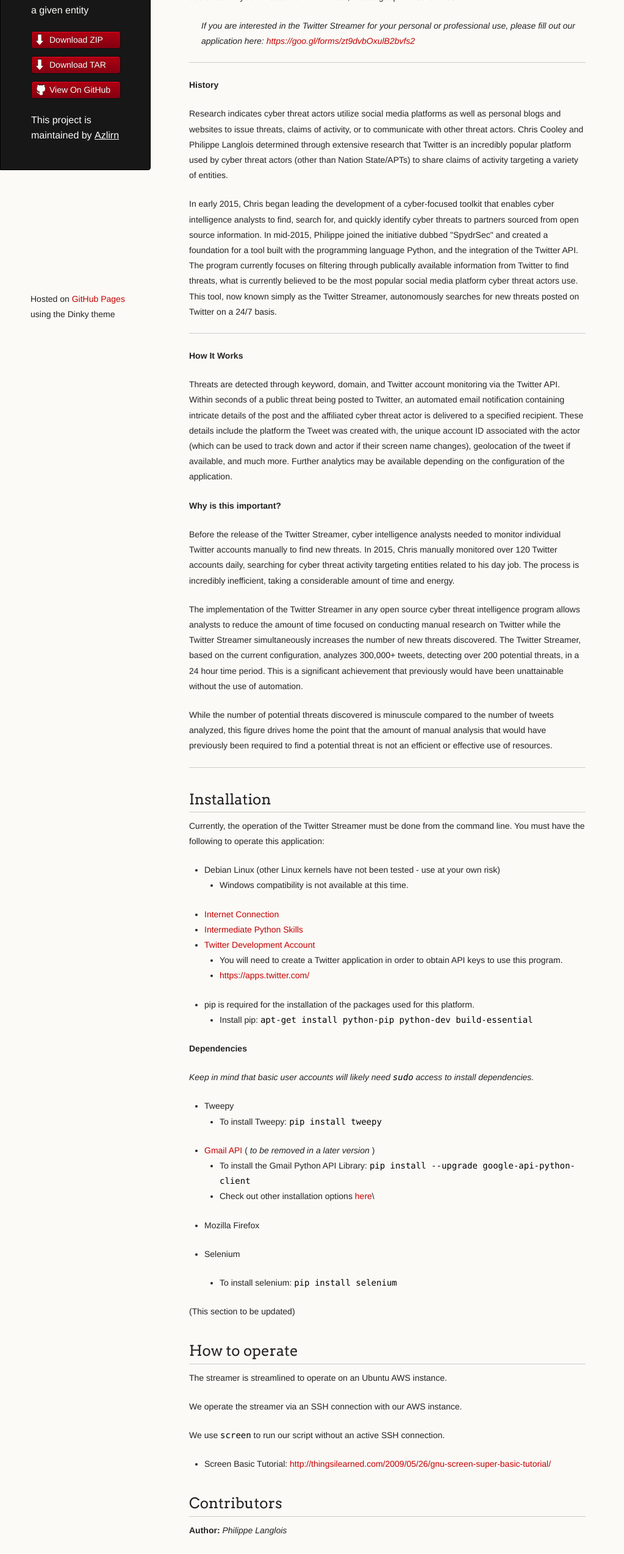
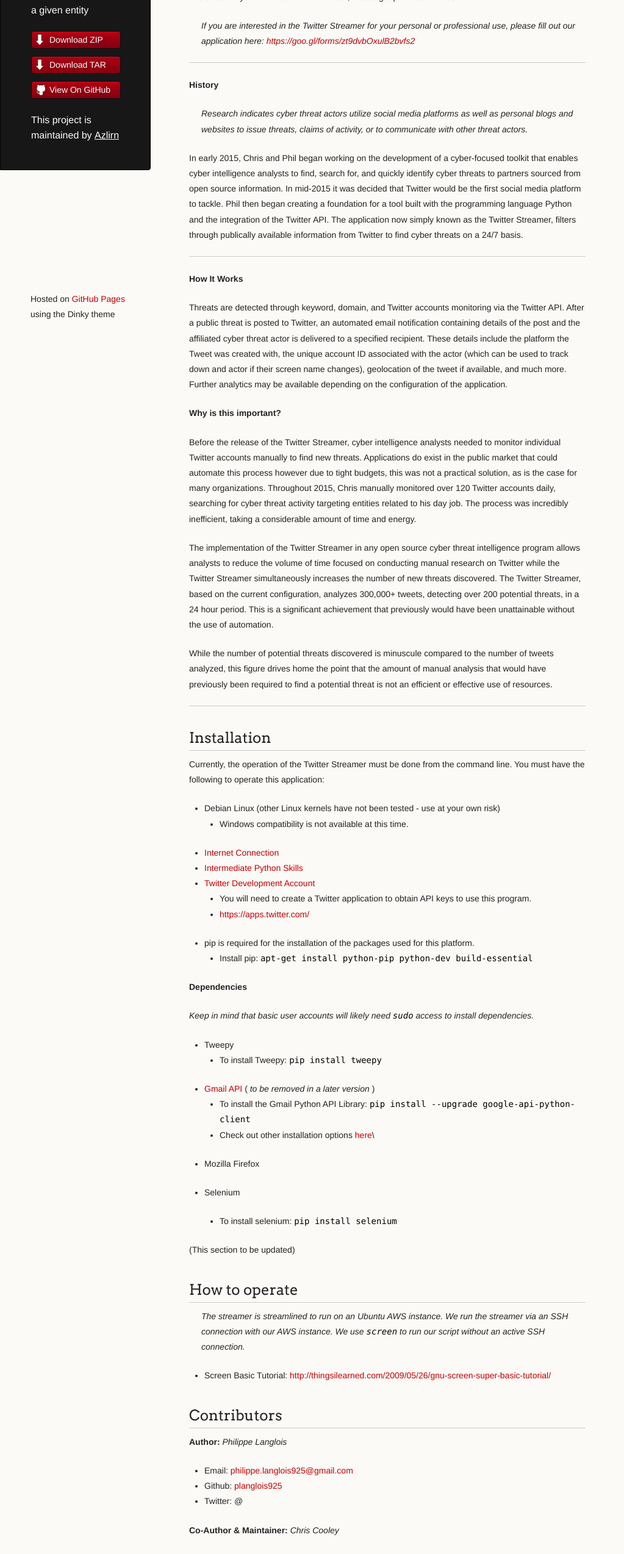
Before and after one commit to Azlirn/Twitter-Streamer, a plain HTML site: page index.html in a window 1280 px wide. Shown: the part 240-2788 px from the top of the page at 61% size, without its empty margins (0-1023 px from the left). Drawn offline with Linux system fonts and the light colour scheme.

Commit message:
Create master branch via GitHub

```diff
--- a/index.html
+++ b/index.html
@@ -48,21 +48,24 @@
 
 <p><strong>History</strong></p>
 
-<p>Research indicates cyber threat actors utilize social media platforms as well as personal blogs and websites to issue threats, claims of activity, or to communicate with other threat actors. Chris Cooley and Philippe Langlois determined through extensive research that Twitter is an incredibly popular platform used by cyber threat actors (other than Nation State/APTs) to share claims of activity targeting a variety of entities.</p>
+<blockquote>
+<p>Research indicates cyber threat actors utilize social media platforms as well as personal blogs and websites to issue threats, claims of activity, or to communicate with other threat actors. </p>
+</blockquote>
 
-<p>In early 2015, Chris began leading the development of a cyber-focused toolkit that enables cyber intelligence analysts to find, search for, and quickly identify cyber threats to partners sourced from open source information. In mid-2015, Philippe joined the initiative dubbed "SpydrSec" and created a foundation for a tool built with the programming language Python, and the integration of the Twitter API. The program currently focuses on filtering through publically available information from Twitter to find threats, what is currently believed to be the most popular social media platform cyber threat actors use. This tool, now known simply as the Twitter Streamer, autonomously searches for new threats posted on Twitter on a 24/7 basis. </p>
+<p>In early 2015, Chris and Phil began working on the development of a cyber-focused toolkit that enables cyber intelligence analysts to find, search for, and quickly identify cyber threats to partners sourced from open source information. In mid-2015 it was decided that Twitter would be the first social media platform to tackle. Phil then began creating a foundation for a tool built with the programming language Python and the integration of the Twitter API. The application now simply known as the Twitter Streamer, filters through publically available information from Twitter to find cyber threats on a 24/7 basis. </p>
 
 <hr>
 
 <p><strong>How It Works</strong></p>
 
-<p>Threats are detected through keyword, domain, and Twitter account monitoring via the Twitter API. Within seconds of a public threat being posted to Twitter, an automated email notification containing intricate details of the post and the affiliated cyber threat actor is delivered to a specified recipient. These details include the platform the Tweet was created with, the unique account ID associated with the actor (which can be used to track down and actor if their screen name changes), geolocation of the tweet if available, and much more. Further analytics may be available depending on the configuration of the application.</p>
+<p>Threats are detected through keyword, domain, and Twitter accounts monitoring via the Twitter API. After a public threat is posted to Twitter, an automated email notification containing details of the post and the affiliated cyber threat actor is delivered to a specified recipient. These details include the platform the Tweet was created with, the unique account ID associated with the actor (which can be used to track down and actor if their screen name changes), geolocation of the tweet if available, and much more. Further analytics may be available depending on the configuration of the application.</p>
 
 <p><strong>Why is this important?</strong></p>
 
-<p>Before the release of the Twitter Streamer, cyber intelligence analysts needed to monitor individual Twitter accounts manually to find new threats. In 2015, Chris manually monitored over 120 Twitter accounts daily, searching for cyber threat activity targeting entities related to his day job. The process is incredibly inefficient, taking a considerable amount of time and energy. </p>
+<p>Before the release of the Twitter Streamer, cyber intelligence analysts needed to monitor individual Twitter accounts manually to find new threats. Applications do exist in the public market that could automate this process however due to tight budgets, this was not a practical solution, as is the case for many organizations.
+Throughout 2015, Chris manually monitored over 120 Twitter accounts daily, searching for cyber threat activity targeting entities related to his day job. The process was incredibly inefficient, taking a considerable amount of time and energy. </p>
 
-<p>The implementation of the Twitter Streamer in any open source cyber threat intelligence program allows analysts to reduce the amount of time focused on conducting manual research on Twitter while the Twitter Streamer simultaneously increases the number of new threats discovered. The Twitter Streamer, based on the current configuration, analyzes 300,000+ tweets, detecting over 200 potential threats, in a 24 hour time period. This is a significant achievement that previously would have been unattainable without the use of automation.</p>
+<p>The implementation of the Twitter Streamer in any open source cyber threat intelligence program allows analysts to reduce the volume of time focused on conducting manual research on Twitter while the Twitter Streamer simultaneously increases the number of new threats discovered. The Twitter Streamer, based on the current configuration, analyzes 300,000+ tweets, detecting over 200 potential threats, in a 24 hour period. This is a significant achievement that previously would have been unattainable without the use of automation.</p>
 
 <p>While the number of potential threats discovered is minuscule compared to the number of tweets analyzed, this figure drives home the point that the amount of manual analysis that would have previously been required to find a potential threat is not an efficient or effective use of resources.</p>
 
@@ -87,7 +90,7 @@ You must have the following to operate this application:</p>
 <a href="https://dev.twitter.com/">Twitter Development Account</a>
 
 <ul>
-<li>You will need to create a Twitter application in order to obtain API keys to use this program. </li>
+<li>You will need to create a Twitter application to obtain API keys to use this program. </li>
 <li><a href="https://apps.twitter.com/">https://apps.twitter.com/</a></li>
 </ul>
 </li>
@@ -140,11 +143,9 @@ You must have the following to operate this application:</p>
 <h2>
 <a id="how-to-operate" class="anchor" href="#how-to-operate" aria-hidden="true"><span aria-hidden="true" class="octicon octicon-link"></span></a>How to operate</h2>
 
-<p>The streamer is streamlined to operate on an Ubuntu AWS instance.</p>
-
-<p>We operate the streamer via an SSH connection with our AWS instance. </p>
-
-<p>We use <code>screen</code> to run our script without an active SSH connection. </p>
+<blockquote>
+<p>The streamer is streamlined to run on an Ubuntu AWS instance. We run the streamer via an SSH connection with our AWS instance.  We use <code>screen</code> to run our script without an active SSH connection. </p>
+</blockquote>
 
 <ul>
 <li>Screen Basic Tutorial: <a href="http://thingsilearned.com/2009/05/26/gnu-screen-super-basic-tutorial/">http://thingsilearned.com/2009/05/26/gnu-screen-super-basic-tutorial/</a>
```
Also changed, not shown: params.json (+1 -1 lines).
